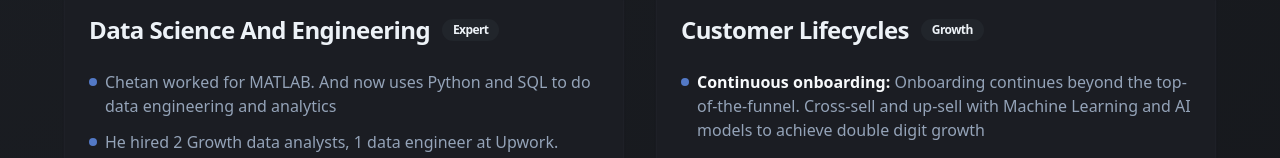
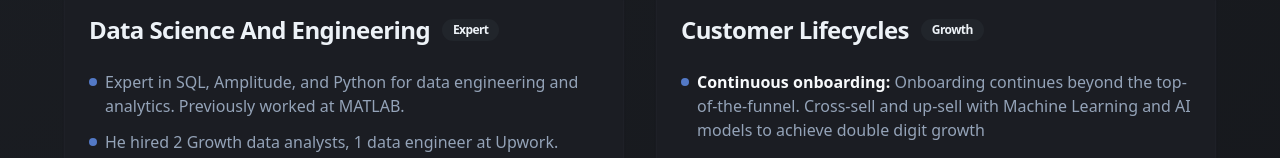
Before and after one commit to rawalc/chetan-bytes-back, a React (Vite) app: page / in a window 1280 px wide. Shown: the part 2282-2440 px from the top of the page. Built offline with nearby package versions, Linux system fonts and the light colour scheme; the HTML template or start-up script is replaced by a standard one.

Commit message:
Refactor professional section

```diff
--- a/src/components/ProfessionalSection.tsx
+++ b/src/components/ProfessionalSection.tsx
@@ -27,7 +27,7 @@ const ProfessionalSection = () => {
               <ul className="space-y-3 text-muted-foreground">
                 <li className="flex items-start gap-2">
                   <span className="w-2 h-2 bg-accent rounded-full mt-2 flex-shrink-0"></span>
-                  Chetan worked for MATLAB. And now uses Python and SQL to do data engineering and analytics
+                  Expert in SQL, Amplitude, and Python for data engineering and analytics. Previously worked at MATLAB.
                 </li>
                 <li className="flex items-start gap-2">
                   <span className="w-2 h-2 bg-accent rounded-full mt-2 flex-shrink-0"></span>
```
